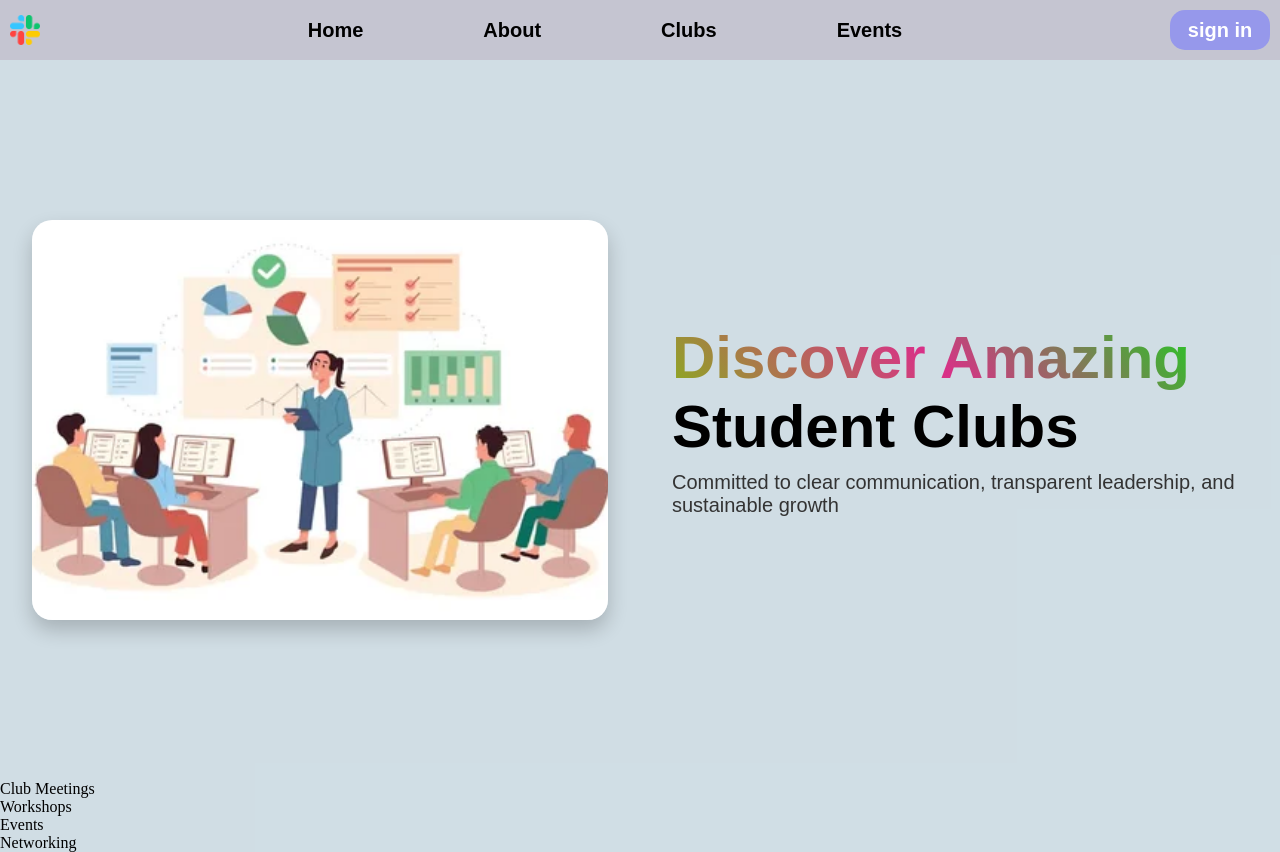
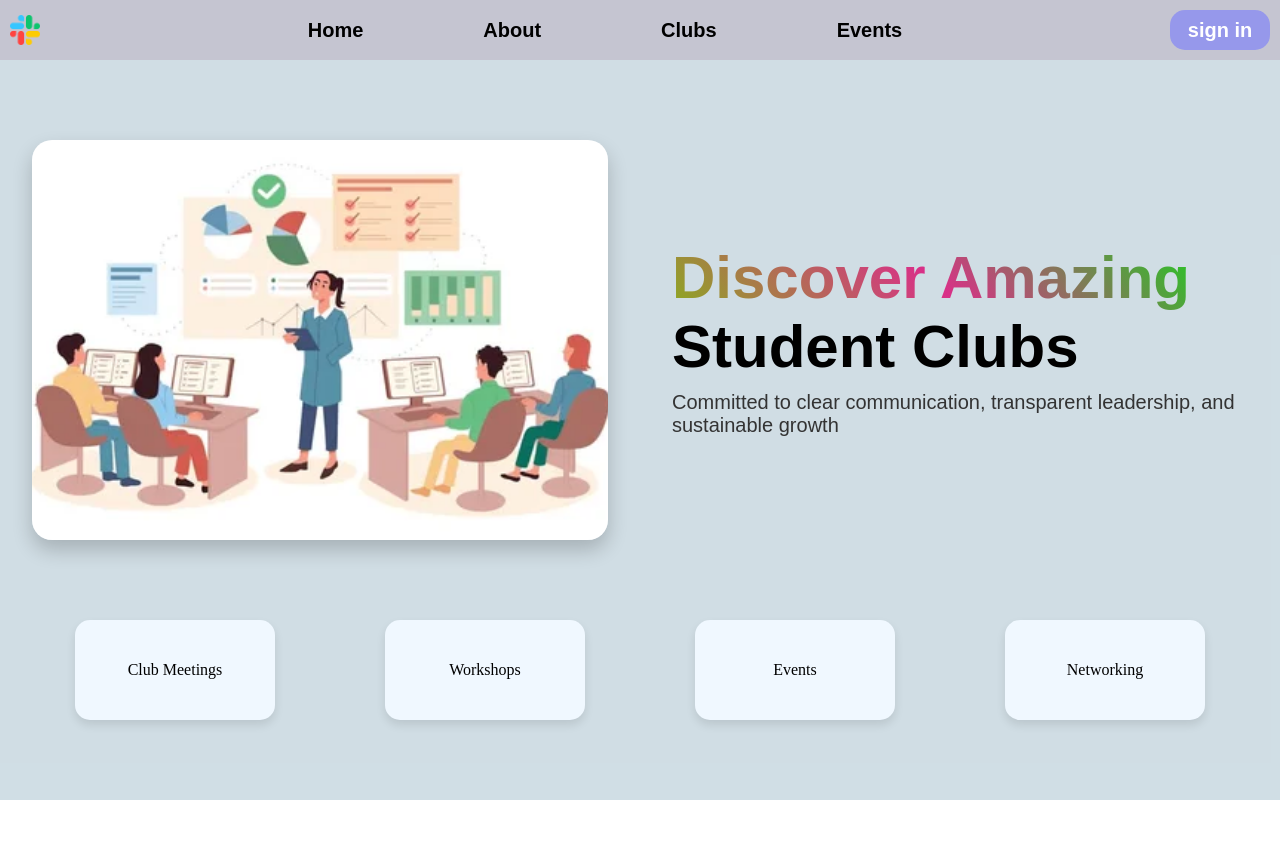
Before and after one commit to Manikandan-E56/Project-MyAnatomy, a React (Vite) app in the folder student-club-app/: page /dashboard in a window 1280 px wide. After the commit the page ends 800 px from the top, so only its background shows below. Built offline with nearby package versions, Linux system fonts and the light colour scheme.

Commit message:
password

```diff
--- a/student-club-app/src/App.jsx
+++ b/student-club-app/src/App.jsx
@@ -5,6 +5,7 @@ import Login from "./components/Login";
 import SignUp from "./components/SignUp";
 import { Route, Routes,BrowserRouter } from "react-router-dom";
 import DashBoard from "./pages/Dashboard/DashBoard";
+import Password from "./pages/Password/Password";
 
 function App() {
   return (
@@ -14,6 +15,7 @@ function App() {
           <Route path="/" element={<Login />} />
           <Route path="/signup" element={<SignUp />} />
           <Route path='/dashboard' element={<DashBoard/>}/>
+          <Route path="/password" element={<Password />} />
 
         </Routes>
       </BrowserRouter>
--- a/student-club-app/src/pages/Dashboard/DashBoard.css
+++ b/student-club-app/src/pages/Dashboard/DashBoard.css
@@ -1,5 +1,8 @@
 .hmain{
     background: rgba(193, 211, 220, 0.756);
+    width: 100%;
+    height: 100vh;
+
 }
 
 .home {
@@ -7,11 +10,11 @@
   justify-content: space-around;
   align-items: center;
   width: 100%;
-  height: 90vh;
+  height: 70vh;
   overflow: hidden;
 }
 
-/* 1. The "window" for the slideshow */
+
 .dimage {
   width: 45%;
   height: 400px;
@@ -20,9 +23,8 @@
   box-shadow: 0 10px 20px rgba(0, 0, 0, 0.2);
 }
 
-/* 2. The "filmstrip" that holds and moves the images */
 .slideshow-filmstrip {
-  /* IMPORTANT: Width is 500% because we have 5 images */
+
   width: 500%;
   height: 100%;
   display: flex;
@@ -72,7 +74,7 @@
   font-size: 60px;
 }
 .header_text h1 span {
-  /* Your gradient text styles */
+
   color: #8ca921;
   background-image: linear-gradient(45deg, #8ca921 , #d93088 50%, #24c923 100%);
   background-clip: text;
@@ -88,3 +90,25 @@
   margin-top: 10px;
 
 }
+
+.activits{
+  margin: 0px 20px 0px;
+}
+
+.activity-list{
+  display: flex;
+  justify-content: space-around;
+  align-items: center;
+}
+
+.activity-item{
+  width: 200px;
+  height: 100px;
+  background-color: aliceblue;
+  display: flex;
+  align-items: center;
+  justify-content: center;
+  border-radius: 15px;
+  box-shadow: 0 5px 10px rgba(0, 0, 0, 0.1);
+
+}
--- a/student-club-app/src/pages/Dashboard/DashBoard.jsx
+++ b/student-club-app/src/pages/Dashboard/DashBoard.jsx
@@ -4,9 +4,8 @@ import "./DashBoard.css";
 
 export default function DashBoard() {
   return (
-    <div>
+    <div className="hmain">
       <Header />
-      <div className="hmain">
       <div className="home">
         <div className="dimage">
           <div className="slideshow-filmstrip">
@@ -39,6 +38,5 @@ export default function DashBoard() {
         </div>
       </div>
     </div>
-    </div>
   );
 }
--- /dev/null
+++ b/student-club-app/src/pages/Password/Password.css
@@ -0,0 +1,7 @@
+.passwordmain{
+    display: flex;
+    flex-direction: column;
+
+    height: 100vh;
+
+}
--- /dev/null
+++ b/student-club-app/src/pages/Password/Password.jsx
@@ -0,0 +1,17 @@
+import React from 'react'
+import Header from '../../components/Header/Header'
+import './Password.css'
+
+export default function Password() {
+  return (
+
+        <div className="passwordmain">
+            <Header/>
+            <div className="passcontent">
+                <label>Name :</label><h2>Alice</h2>
+                <label>Roll No :</label><h2>7178221234</h2>
+            </div>
+        </div>
+
+  )
+}
```
Lines whose indentation alone changed are shown as unchanged.
